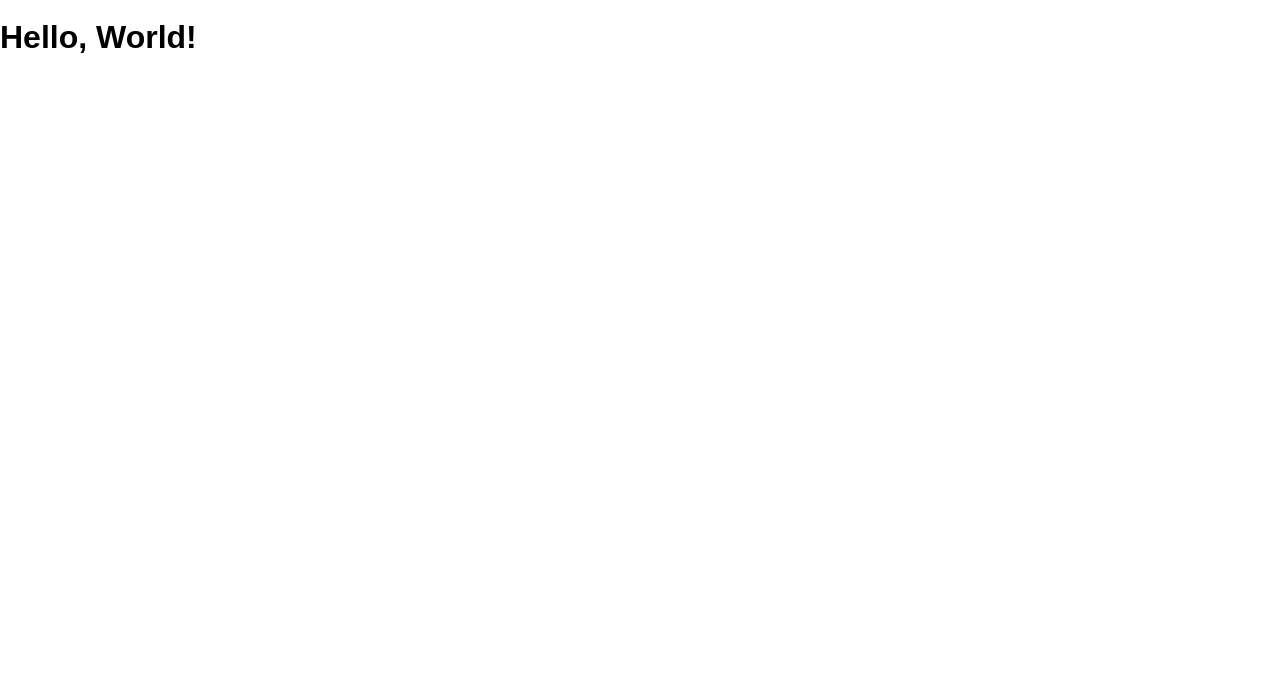
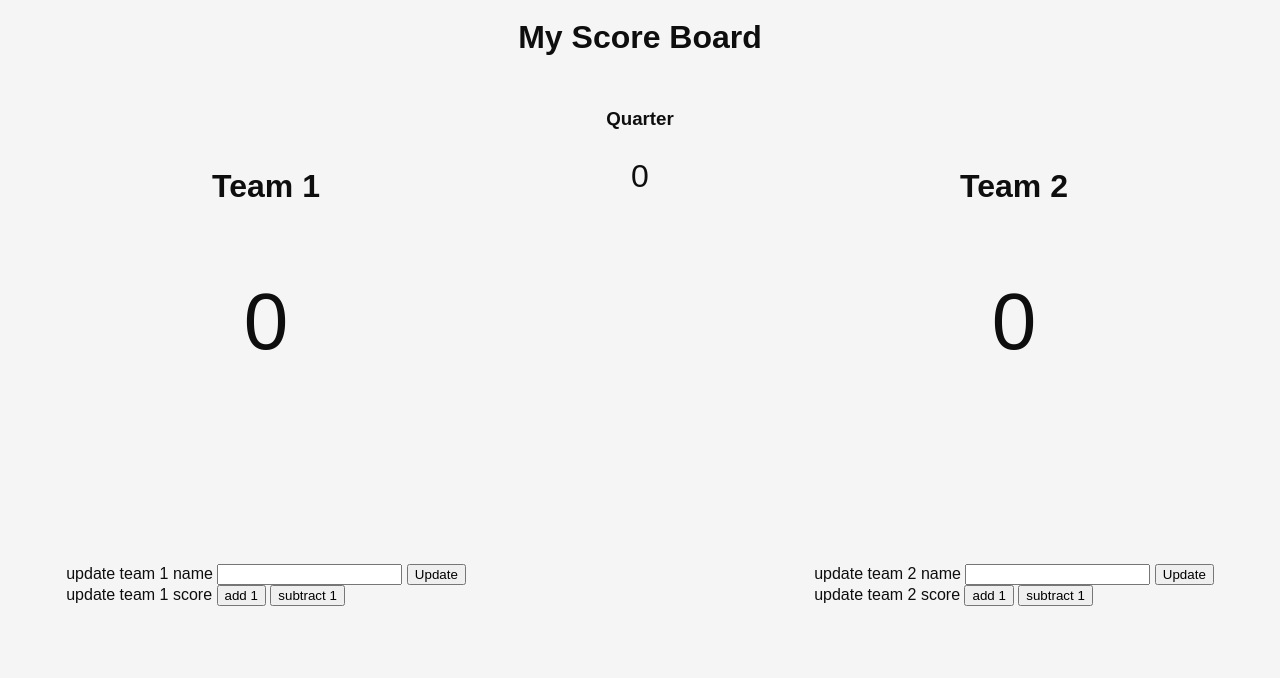
Before and after one commit to jfordnose64/scoreboard, a plain HTML site: page public/index.html in a window 1280 px wide. Drawn offline with Linux system fonts and the light colour scheme.

Commit message:
added js

```diff
--- a/public/index.html
+++ b/public/index.html
@@ -1,14 +1,61 @@
 <!DOCTYPE html>
 <html>
+
 <head lang="en">
-    <meta charset="UTF-8">
-    <meta name="viewport" content="width=device-width, initial-scale=1">
+  <meta charset="UTF-8" />
+  <meta name="viewport" content="width=device-width, initial-scale=1" />
   <title>Scoreboard</title>
-    <link rel="shortcut icon" href="/favicon.ico">
-    <link rel="stylesheet" href="/screen.css">
+  <link rel="shortcut icon" href="/favicon.ico" />
+  <link rel="stylesheet" href="/screen.css" />
 </head>
+
 <body>
-    <h1 class='hello-world'></h1>
+  <h1 class="scoreboard">My Score Board</h1>
+  <section class="teams">
+    <section class="team one">
+      <section>
+        <h2 class="team-1-name">Team 1</h2>
+        <p class="team-1-score">0</p>
+      </section>
+      <section>
+        <section>
+          update team 1 name
+          <input type="text" class="team-1-input" />
+          <button class="update-team-1-name" onclick="newTeam1Name()">Update</button>
+        </section>
+        <section>
+          update team 1 score
+          <button class="team-1-add-1-button">add 1</button>
+          <button class="team-1-subtract-1-button">subtract 1</button>
+        </section>
+      </section>
+    </section>
+    <article class="quarter">
+      <h3>Quarter</h3>
+      <p class="quarter-1-number">0</p>
+    </article>
+    <section class="team two">
+      <section>
+        <h2 class="team-2-name">Team 2</h2>
+        <p class="team-2-score">0</p>
+      </section>
+
+      <section>
+        <section>
+          update team 2 name
+          <input type="text" class="team-2-input" />
+          <button class="update-team-2-name" onclick="newTeam2Name()">Update</button>
+        </section>
+        <section>
+          update team 2 score
+          <button class="team-2-add-1-button">add 1</button>
+          <button class="team-2-subtract-1-button">subtract 1</button>
+        </section>
+      </section>
+    </section>
+  </section>
+
   <script src="/main.js" charset="utf-8"></script>
 </body>
+
 </html>
--- a/public/main.js
+++ b/public/main.js
@@ -1,7 +1,95 @@
-const main = () => {
-  if (document.querySelector('h1.hello-world')) {
-    document.querySelector('h1.hello-world').textContent = 'Hello, World!'
+const team1Input = document.querySelector('.team-1-input')
+let team1Name = document.querySelector('.team-1-name')
+const team2Input = document.querySelector('.team-2-input')
+let team2Name = document.querySelector('.team-2-name')
+
+const updateTeam1Name = document.querySelector('.update-team-1-name')
+const updateTeam2Name = document.querySelector('.update-team-2-name')
+
+const team1Add = document.querySelector('.team-1-add-1-button')
+const team1Sub = document.querySelector('.team-1-subtract-1-button')
+
+const team2Add = document.querySelector('.team-2-add-1-button')
+const team2Sub = document.querySelector('.team-2-subtract-1-button')
+
+const team1Score = document.querySelector('.team-1-score')
+const team2Score = document.querySelector('.team-2-score')
+
+let quarter = document.querySelector('.quarter-1-number')
+
+//add to the scoreboard
+
+const addTeam1Score = () => {
+  // get the current score
+  let currentTeam1Score = team1Score.textContent
+  // console.log(currentTeam1Score)
+  // add 1 to the current score
+  currentTeam1Score++
+  // console.log(currentTeam1Score)
+  // update the html with new score
+  team1Score.textContent = currentTeam1Score
+
+  if (currentTeam1Score === 10) {
+    quarter.textContent++
+    if (quarter.textContent > 0) {
+      team1Score.textContent = 0
+    }
+  }
+  // if (quarter.textContent <= 4) {
+  //   quarter.textContent = 0
+  //   if (quarter.textContent = 4 {
+  //     currentTeam1Score =
+  //   }
+  // }
+}
+team1Add.addEventListener("click", addTeam1Score)
+
+const subTeam1Score = () => {
+  let currentTeam1Score = team1Score.textContent
+
+  currentTeam1Score--
+
+  team1Score.textContent = currentTeam1Score
+
+}
+
+team1Sub.addEventListener("click", subTeam1Score)
+
+const addTeam2Score = () => {
+  let currentTeam2Score = team2Score.textContent
+
+  currentTeam2Score++
+
+  team2Score.textContent = currentTeam2Score
+
+  if (currentTeam2Score === 10) {
+    quarter.textContent++
+    if (quarter.textContent > 0) {
+      team2Score.textContent = 0
+    }
   }
 }
 
-document.addEventListener('DOMContentLoaded', main)
+team2Add.addEventListener("click", addTeam2Score)
+
+const subTeam2Score = () => {
+  let currentTeam2Score = team2Score.textContent
+
+  currentTeam2Score--
+
+  team2Score.textContent = currentTeam2Score
+}
+
+team2Sub.addEventListener("click", subTeam2Score)
+
+const newTeam1Name = () => {
+  team1Name.innerHTML = team1Input.value
+}
+
+team1Input.addEventListener("click", newTeam1Name)
+
+const newTeam2Name = () => {
+  team2Name.innerHTML = team2Input.value
+}
+
+team2Input.addEventListener("click", newTeam2Name)
--- a/public/screen.css
+++ b/public/screen.css
@@ -9,4 +9,53 @@ html {
 body {
   margin: 0;
   min-height: 100%;
+  display: flex;
+  flex-direction: column;
+  align-items: center;
+  background-color: whitesmoke;
+  color: rgb(14, 14, 14);
 }
+
+body,
+html {
+  height: 100%;
+}
+
+h1 {
+  text-align: center;
+}
+
+.teams {
+  display: flex;
+  justify-content: space-around;
+  width: 100%;
+  height: 75%;
+}
+
+.team {
+  display: flex;
+  align-items: center;
+  flex-direction: column;
+  justify-content: space-around;
+  padding: 0.5rem;
+}
+
+.team h2 {
+  font-size: 2rem;
+}
+
+.team-1-score,
+.team-2-score {
+  text-align: center;
+  font-size: 5rem;
+}
+
+.quarter {
+  padding: 1rem;
+  text-align: center;
+  font-size: 1rem;
+}
+
+.quarter-1-number {
+  font-size: 2rem;
+}
```
Lines whose indentation alone changed are shown as unchanged.
